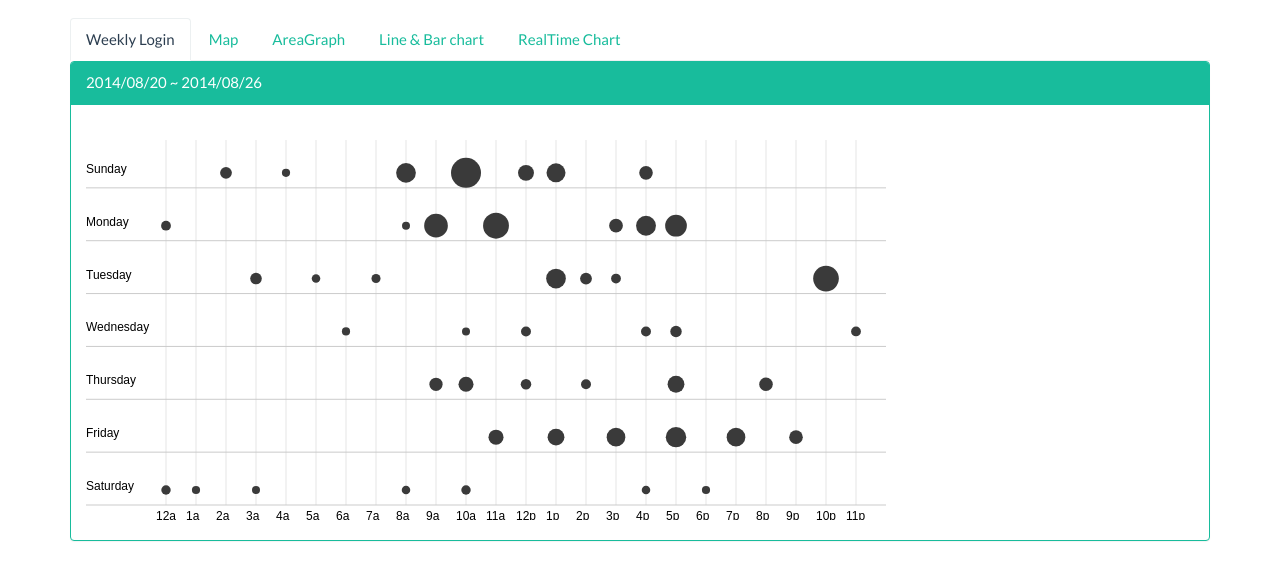
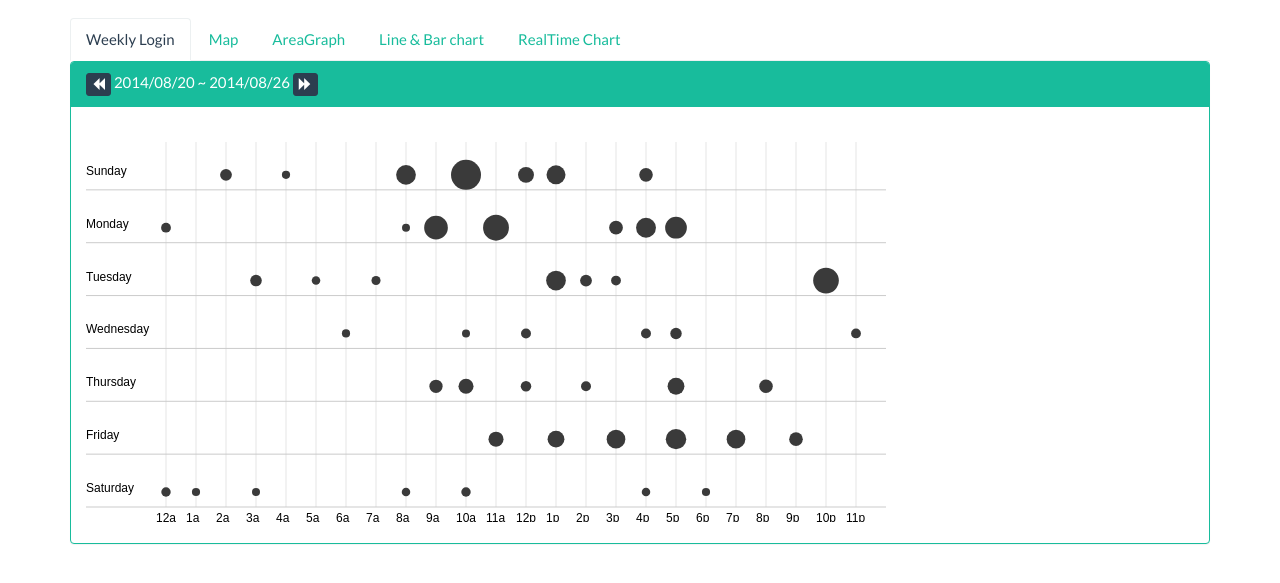
Before and after one commit to kohei-kp/d3-sample, a plain HTML site: page cld3/index.html in a window 1280 px wide. Shown: the part 63-646 px from the top of the page. Drawn offline with nearby package versions, Linux system fonts and the light colour scheme; no server answers.

Commit message:
add icon

```diff
--- a/cld3/index.html
+++ b/cld3/index.html
@@ -41,7 +41,15 @@
     <!-- 週間ログイン -->
     <div class='tab-pane active' id='wk-login-tab'>
       <div class='panel panel-success'>
-        <div class='panel-heading'>2014/08/20 ~ 2014/08/26</div>
+        <div class='panel-heading'>
+          <button type="button" class="btn btn-primary btn-xs">
+            <span class="glyphicon glyphicon-backward"></span>
+          </button>
+          2014/08/20 ~ 2014/08/26
+          <button type="button" class="btn btn-primary btn-xs">
+            <span class="glyphicon glyphicon-forward"></span>
+          </button>
+        </div>
         <div class='panel-body' id='login'></div>
       </div>
     </div>
```
